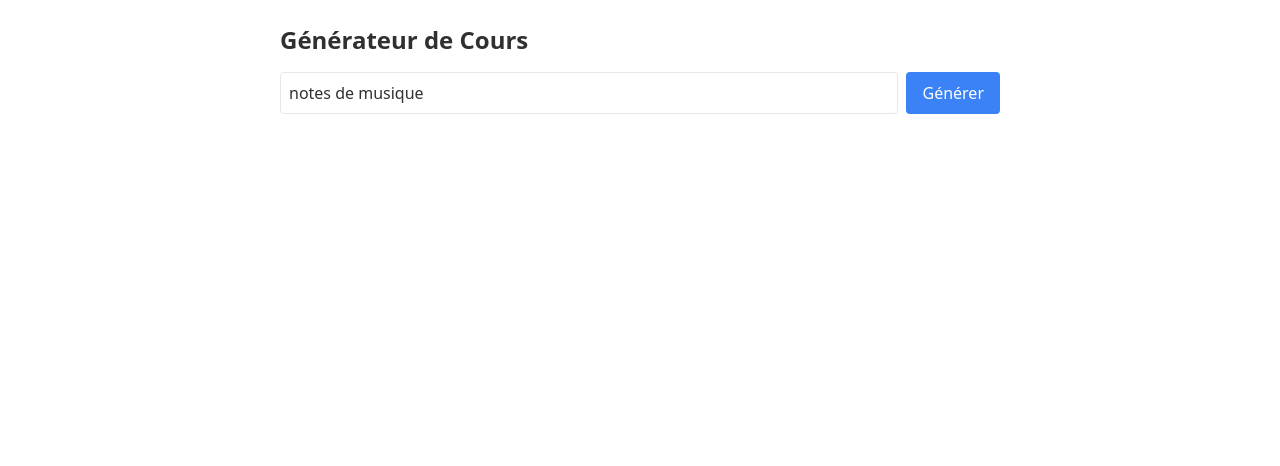
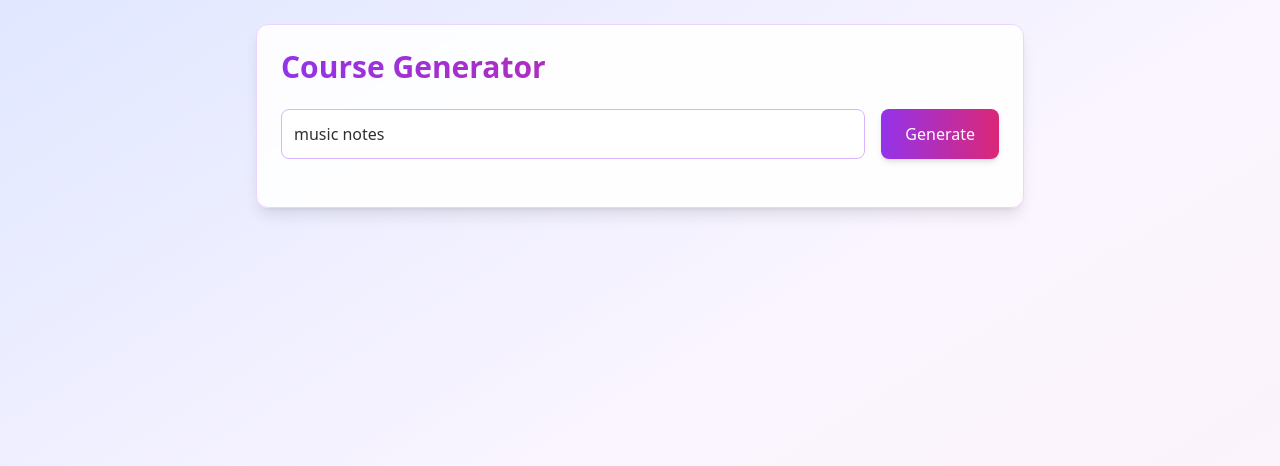
Before and after one commit to MontahaJaballah/SkillMate, a React (Vite) app in the folder frontend/: page /course-generator in a window 1280 px wide. Shown: the top 466 px of the page. Built offline with nearby package versions, Linux system fonts and the light colour scheme; no server answers.

Commit message:
redesign interface AI note generator and AI course Generator

```diff
--- a/frontend/src/components/CourseGenerator/CourseGenerator.jsx
+++ b/frontend/src/components/CourseGenerator/CourseGenerator.jsx
@@ -1,9 +1,9 @@
 import { useState } from 'react';
 import axios from 'axios';
-import ReactMarkdown from 'react-markdown'; // Pour afficher le Markdown
+import ReactMarkdown from 'react-markdown';
 
 const CourseGenerator = () => {
-    const [topic, setTopic] = useState("notes de musique");
+    const [topic, setTopic] = useState("music notes");
     const [course, setCourse] = useState("");
     const [loading, setLoading] = useState(false);
 
@@ -20,38 +20,56 @@ const CourseGenerator = () => {
 
             setCourse(response.data.course);
         } catch (error) {
-            alert(`Erreur : ${error.response?.data?.error || error.message}`);
+            alert(`Error: ${error.response?.data?.error || error.message}`);
         } finally {
             setLoading(false);
         }
     };
 
     return (
-        <div className="p-6 max-w-3xl mx-auto">
-            <h1 className="text-2xl font-bold mb-4">Générateur de Cours</h1>
+        <div className="min-h-screen bg-gradient-to-br from-indigo-100 via-purple-50 to-pink-50 p-6">
+            <div className="max-w-3xl mx-auto bg-white/90 backdrop-blur-sm rounded-xl shadow-lg p-6 border border-purple-200">
+                <h1 className="text-3xl font-bold mb-6 bg-clip-text text-transparent bg-gradient-to-r from-purple-600 to-pink-600">
+                    Course Generator
+                </h1>
 
-            <div className="flex gap-2 mb-4">
+                <div className="flex gap-4 mb-6">
                     <input
                         type="text"
-                    className="flex-1 p-2 border rounded"
+                        className="flex-1 p-3 border border-purple-300 rounded-lg focus:ring-2 focus:ring-purple-500 focus:border-purple-500"
                         value={topic}
                         onChange={(e) => setTopic(e.target.value)}
-                    placeholder="Sujet du cours"
+                        placeholder="Course topic"
                     />
                     <button
                         onClick={handleGenerate}
                         disabled={loading}
-                    className="bg-blue-500 text-white px-4 py-2 rounded disabled:bg-gray-400"
+                        className={`px-6 py-3 rounded-lg font-medium ${loading
+                                ? 'bg-gradient-to-r from-purple-400 to-pink-400 text-white'
+                                : 'bg-gradient-to-r from-purple-600 to-pink-600 hover:from-purple-700 hover:to-pink-700 text-white shadow-md'
+                            }`}
                     >
-                    {loading ? "Génération..." : "Générer"}
+                        {loading ? (
+                            <span className="flex items-center gap-2">
+                                <svg className="animate-spin h-5 w-5" viewBox="0 0 24 24">
+                                    <circle className="opacity-25" cx="12" cy="12" r="10" stroke="currentColor" strokeWidth="4"></circle>
+                                    <path className="opacity-75" fill="currentColor" d="M4 12a8 8 0 018-8V0C5.373 0 0 5.373 0 12h4zm2 5.291A7.962 7.962 0 014 12H0c0 3.042 1.135 5.824 3 7.938l3-2.647z"></path>
+                                </svg>
+                                Generating...
+                            </span>
+                        ) : 'Generate'}
                     </button>
                 </div>
 
-            {/* Affichage formaté en Markdown */}
-            <div className="prose max-w-none">
+                {/* Markdown content with styled output */}
+                {course && (
+                    <div className="prose max-w-none p-4 bg-white rounded-lg border border-purple-200">
                         <ReactMarkdown>{course}</ReactMarkdown>
+                    </div>
+                )}
             </div>
         </div>
     );
 };
+
 export default CourseGenerator;
--- a/frontend/src/components/MusicGenerator/MusicGenerator.jsx
+++ b/frontend/src/components/MusicGenerator/MusicGenerator.jsx
@@ -6,13 +6,13 @@ const MusicGenerator = () => {
     const [sequence, setSequence] = useState(null);
     const [loading, setLoading] = useState(false);
     const [settings, setSettings] = useState({
-        style: 'classique',
-        level: 'débutant',
+        style: 'classical',
+        level: 'beginner',
         duration: 4
     });
     const playerRef = useRef(null);
 
-    // Chargement du modèle
+    // Load model
     useEffect(() => {
         const loadModel = async () => {
             try {
@@ -23,10 +23,10 @@ const MusicGenerator = () => {
                 await musicVAE.initialize();
                 setModel(musicVAE);
 
-                // Initialiser le player
+                // Initialize player
                 playerRef.current = new mm.Player();
             } catch (error) {
-                console.error("Erreur:", error);
+                console.error("Error:", error);
             } finally {
                 setLoading(false);
             }
@@ -35,7 +35,7 @@ const MusicGenerator = () => {
         loadModel();
     }, []);
 
-    // Génération adaptée
+    // Generate music
     const generateMusic = async () => {
         if (!model) return;
 
@@ -49,43 +49,46 @@ const MusicGenerator = () => {
                 setSequence(adaptedSeq);
             }
         } catch (error) {
-            console.error("Erreur:", error);
+            console.error("Error:", error);
         } finally {
             setLoading(false);
         }
     };
 
-    // Jouer la musique
+    // Play music
     const playMusic = () => {
         if (!sequence || !playerRef.current) return;
 
         playerRef.current.stop();
         playerRef.current.start(sequence).catch(err => {
-            console.error("Erreur audio:", err);
+            console.error("Audio error:", err);
         });
     };
 
     return (
-        <div style={{ padding: '20px', maxWidth: '800px', margin: '0 auto' }}>
-            <h2>Générateur Musical</h2>
+        <div className="min-h-screen bg-gradient-to-br from-indigo-100 via-purple-50 to-pink-50 p-6">
+            <div className="max-w-3xl mx-auto bg-white/90 backdrop-blur-sm rounded-xl shadow-lg p-6 border border-purple-200">
+                <h2 className="text-3xl font-bold mb-6 bg-clip-text text-transparent bg-gradient-to-r from-purple-600 to-pink-600">
+                    AI Music Generator
+                </h2>
 
-            <div style={{ marginBottom: '20px' }}>
+                <div className="flex flex-col sm:flex-row gap-4 mb-6">
                     <select
                         value={settings.level}
                         onChange={e => setSettings({ ...settings, level: e.target.value })}
-                    style={{ marginRight: '10px' }}
+                        className="flex-1 p-3 border border-purple-300 rounded-lg focus:ring-2 focus:ring-purple-500 focus:border-purple-500"
                     >
-                    <option value="débutant">Débutant</option>
-                    <option value="intermédiaire">Intermédiaire</option>
-                    <option value="avancé">Avancé</option>
+                        <option value="beginner">Beginner</option>
+                        <option value="intermediate">Intermediate</option>
+                        <option value="advanced">Advanced</option>
                     </select>
 
                     <select
                         value={settings.style}
                         onChange={e => setSettings({ ...settings, style: e.target.value })}
-                    style={{ marginRight: '10px' }}
+                        className="flex-1 p-3 border border-purple-300 rounded-lg focus:ring-2 focus:ring-purple-500 focus:border-purple-500"
                     >
-                    <option value="classique">Classique</option>
+                        <option value="classical">Classical</option>
                         <option value="jazz">Jazz</option>
                         <option value="pop">Pop</option>
                     </select>
@@ -93,36 +96,55 @@ const MusicGenerator = () => {
                     <button
                         onClick={generateMusic}
                         disabled={loading}
-                    style={{ padding: '8px 16px' }}
+                        className={`px-6 py-3 rounded-lg font-medium ${loading
+                                ? 'bg-gradient-to-r from-purple-400 to-pink-400 text-white'
+                                : 'bg-gradient-to-r from-purple-600 to-pink-600 hover:from-purple-700 hover:to-pink-700 text-white shadow-md'
+                            }`}
                     >
-                    {loading ? 'Génération...' : 'Générer'}
+                        {loading ? (
+                            <span className="flex items-center gap-2">
+                                <svg className="animate-spin h-5 w-5" viewBox="0 0 24 24">
+                                    <circle className="opacity-25" cx="12" cy="12" r="10" stroke="currentColor" strokeWidth="4"></circle>
+                                    <path className="opacity-75" fill="currentColor" d="M4 12a8 8 0 018-8V0C5.373 0 0 5.373 0 12h4zm2 5.291A7.962 7.962 0 014 12H0c0 3.042 1.135 5.824 3 7.938l3-2.647z"></path>
+                                </svg>
+                                Generating...
+                            </span>
+                        ) : 'Generate Music'}
                     </button>
                 </div>
 
                 {sequence && (
-                <div>
+                    <div className="space-y-6">
                         <button
                             onClick={playMusic}
-                        style={{ marginBottom: '20px', padding: '8px 16px' }}
+                            className="px-6 py-3 bg-gradient-to-r from-purple-600 to-pink-600 hover:from-purple-700 hover:to-pink-700 text-white rounded-lg font-medium shadow-md"
                         >
-                        Jouer la Mélodie
+                            Play Melody
                         </button>
 
-                    <div style={{ marginBottom: '20px' }}>
-                        <h3>Analyse</h3>
-                        <p>Style: {settings.style}</p>
-                        <p>Niveau: {settings.level}</p>
-                        <p>Tempo: {sequence.tempo || 120} BPM</p>
+                        <div className="bg-white p-4 rounded-lg border border-purple-200">
+                            <h3 className="text-xl font-semibold mb-3 text-purple-700">Analysis</h3>
+                            <div className="grid grid-cols-1 md:grid-cols-3 gap-4 text-purple-600">
+                                <div>
+                                    <span className="font-medium">Style:</span> {settings.style}
+                                </div>
+                                <div>
+                                    <span className="font-medium">Level:</span> {settings.level}
+                                </div>
+                                <div>
+                                    <span className="font-medium">Tempo:</span> {sequence.tempo || 120} BPM
+                                </div>
+                            </div>
                         </div>
 
-                    <div>
-                        <h4>Notes générées:</h4>
-                        <ul style={{ listStyle: 'none', padding: 0 }}>
+                        <div className="bg-white p-4 rounded-lg border border-purple-200">
+                            <h4 className="text-lg font-semibold mb-3 text-purple-700">Generated Notes:</h4>
+                            <ul className="space-y-2">
                                 {sequence.notes.map((note, i) => (
-                                <li key={i} style={{ marginBottom: '5px' }}>
-                                    {midiToNoteName(note.pitch)} -
-                                    Début: {note.startTime.toFixed(2)}s -
-                                    Durée: {(note.endTime - note.startTime).toFixed(2)}s
+                                    <li key={i} className="p-2 bg-purple-50 rounded-md">
+                                        <span className="font-medium text-purple-600">{midiToNoteName(note.pitch)}</span> -
+                                        Start: <span className="text-purple-500">{note.startTime.toFixed(2)}s</span> -
+                                        Duration: <span className="text-purple-500">{(note.endTime - note.startTime).toFixed(2)}s</span>
                                     </li>
                                 ))}
                             </ul>
@@ -130,34 +152,35 @@ const MusicGenerator = () => {
                     </div>
                 )}
             </div>
+        </div>
     );
 };
 
-// Fonctions utilitaires
+// Utility functions
 function midiToNoteName(midi) {
-    const notes = ['Do', 'Do#', 'Ré', 'Ré#', 'Mi', 'Fa', 'Fa#', 'Sol', 'Sol#', 'La', 'La#', 'Si'];
+    const notes = ['C', 'C#', 'D', 'D#', 'E', 'F', 'F#', 'G', 'G#', 'A', 'A#', 'B'];
     return notes[midi % 12] + Math.floor(midi / 12 - 1);
 }
 
 function getDifficultySettings(level) {
     switch (level) {
-        case 'débutant': return { temperature: 0.5 };
-        case 'intermédiaire': return { temperature: 0.8 };
-        case 'avancé': return { temperature: 1.2 };
+        case 'beginner': return { temperature: 0.5 };
+        case 'intermediate': return { temperature: 0.8 };
+        case 'advanced': return { temperature: 1.2 };
         default: return { temperature: 0.7 };
     }
 }
 
 function adaptSequence(seq, settings) {
-    // Simplification pour débutants
-    if (settings.level === 'débutant') {
+    // Simplification for beginners
+    if (settings.level === 'beginner') {
         return {
             ...seq,
-            notes: seq.notes.filter((_, i) => i % 2 === 0) // Moins de notes
+            notes: seq.notes.filter((_, i) => i % 2 === 0) // Fewer notes
                 .map(note => ({
                     ...note,
-                    startTime: Math.round(note.startTime * 4) / 4, // Rythme simplifié
-                    endTime: note.startTime + 0.5 // Durée régulière
+                    startTime: Math.round(note.startTime * 4) / 4, // Simplified rhythm
+                    endTime: note.startTime + 0.5 // Regular duration
                 }))
         };
     }
```
Lines whose indentation alone changed are shown as unchanged.
